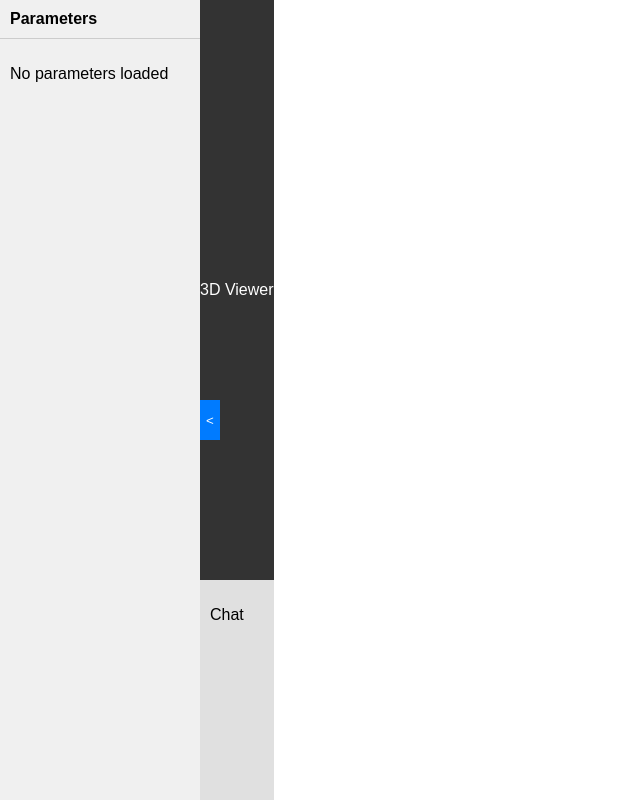
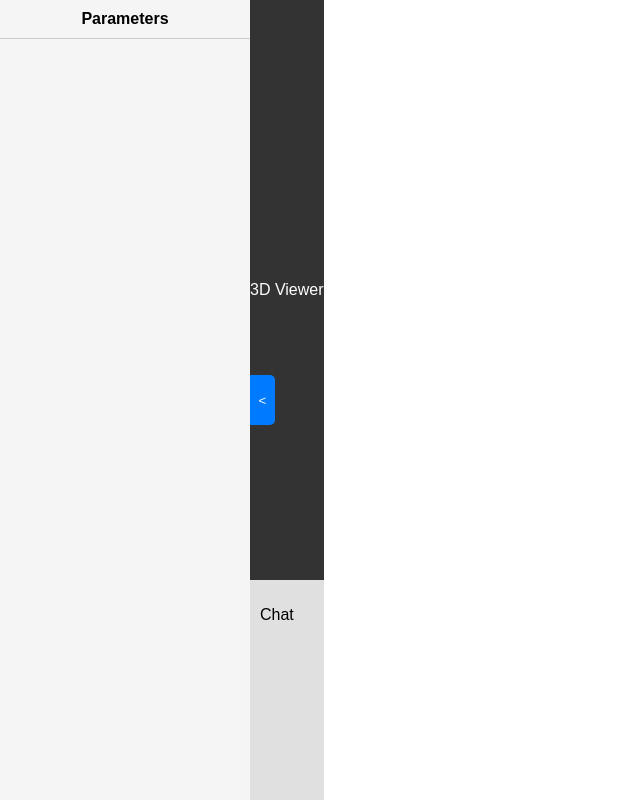
Before and after one commit to benhe0/grasshopper-llm-chat, a Vue app: page / in a window 1280 px wide. Shown: the whole page, without its empty margins (0-640 px from the left). Built offline with nearby package versions, Linux system fonts and the light colour scheme.

Commit message:
sidebar tabs and collapse button

```diff
--- a/src/components/Sidebar.vue
+++ b/src/components/Sidebar.vue
@@ -1,23 +1,20 @@
 <template>
   <div class="sidebar" :class="{ 'sidebar-closed': !sidebarOpen }">
-    <div class="sidebar-header">
-      <span>Parameters</span>
-    </div>
-    <div class="sidebar-content">
-      <p v-if="inputs.length === 0">No parameters loaded</p>
-      <div v-for="input in inputs" :key="input.name" class="param-item">
-        {{ input.name }}: {{ input.value }}
-      </div>
-    </div>
-    <button class="collapse-btn" @click="toggleSidebar">
-      {{ sidebarOpen ? '<' : '>' }}
-    </button>
+    <SidebarHeader />
+    <SidebarTab :receivedInputs="inputs" />
+    <SidebarCollapseButton
+      :sidebarOpen="sidebarOpen"
+      @toggle-sidebar="toggleSidebar"
+    />
   </div>
 </template>
 
 <script setup>
 import { computed, ref } from "vue";
 import { useStore } from "vuex";
+import SidebarHeader from "./SidebarTabButtons.vue";
+import SidebarTab from "./SidebarTab.vue";
+import SidebarCollapseButton from "./SidebarCollapseButton.vue";
 
 const store = useStore();
 const sidebarOpen = ref(true);
@@ -30,43 +27,16 @@ const toggleSidebar = () => {
 
 <style scoped>
 .sidebar {
-  width: 200px;
-  background: #f0f0f0;
+  width: 250px;
+  background: #f5f5f5;
   height: 100%;
   position: relative;
+  display: flex;
+  flex-direction: column;
   transition: transform 0.3s;
 }
 
 .sidebar-closed {
-  transform: translateX(-180px);
-}
-
-.sidebar-header {
-  padding: 10px;
-  font-weight: bold;
-  border-bottom: 1px solid #ccc;
-}
-
-.sidebar-content {
-  padding: 10px;
-}
-
-.param-item {
-  margin: 5px 0;
-  padding: 5px;
-  background: white;
-  border-radius: 4px;
-}
-
-.collapse-btn {
-  position: absolute;
-  right: -20px;
-  top: 50%;
-  width: 20px;
-  height: 40px;
-  background: #007bff;
-  color: white;
-  border: none;
-  cursor: pointer;
+  transform: translateX(-230px);
 }
 </style>
--- /dev/null
+++ b/src/components/SidebarCollapseButton.vue
@@ -0,0 +1,27 @@
+<template>
+  <button class="sidebar-collapse-button" @click="toggleSidebar">
+    {{ sidebarOpen ? '<' : '>' }}
+  </button>
+</template>
+
+<script setup>
+defineProps({ sidebarOpen: Boolean });
+const emit = defineEmits(["toggle-sidebar"]);
+const toggleSidebar = () => emit("toggle-sidebar");
+</script>
+
+<style scoped>
+.sidebar-collapse-button {
+  position: absolute;
+  right: -25px;
+  top: 50%;
+  transform: translateY(-50%);
+  width: 25px;
+  height: 50px;
+  background: #007bff;
+  color: white;
+  border: none;
+  cursor: pointer;
+  border-radius: 0 5px 5px 0;
+}
+</style>
--- /dev/null
+++ b/src/components/SidebarTab.vue
@@ -0,0 +1,20 @@
+<template>
+  <div class="sidebar-tab">
+    <div class="sidebar-input-container">
+      <GHInput v-for="input in receivedInputs" :key="input.id" :id="input.id" />
+    </div>
+  </div>
+</template>
+
+<script setup>
+import GHInput from "./GHInput.vue";
+defineProps({ receivedInputs: Array });
+</script>
+
+<style scoped>
+.sidebar-tab {
+  flex: 1;
+  overflow-y: auto;
+  padding: 10px;
+}
+</style>
--- /dev/null
+++ b/src/components/SidebarTabButtons.vue
@@ -0,0 +1,17 @@
+<template>
+  <div class="sidebar-header">
+    <span>Parameters</span>
+  </div>
+</template>
+
+<script setup>
+</script>
+
+<style scoped>
+.sidebar-header {
+  padding: 10px;
+  font-weight: bold;
+  text-align: center;
+  border-bottom: 1px solid #ccc;
+}
+</style>
```
